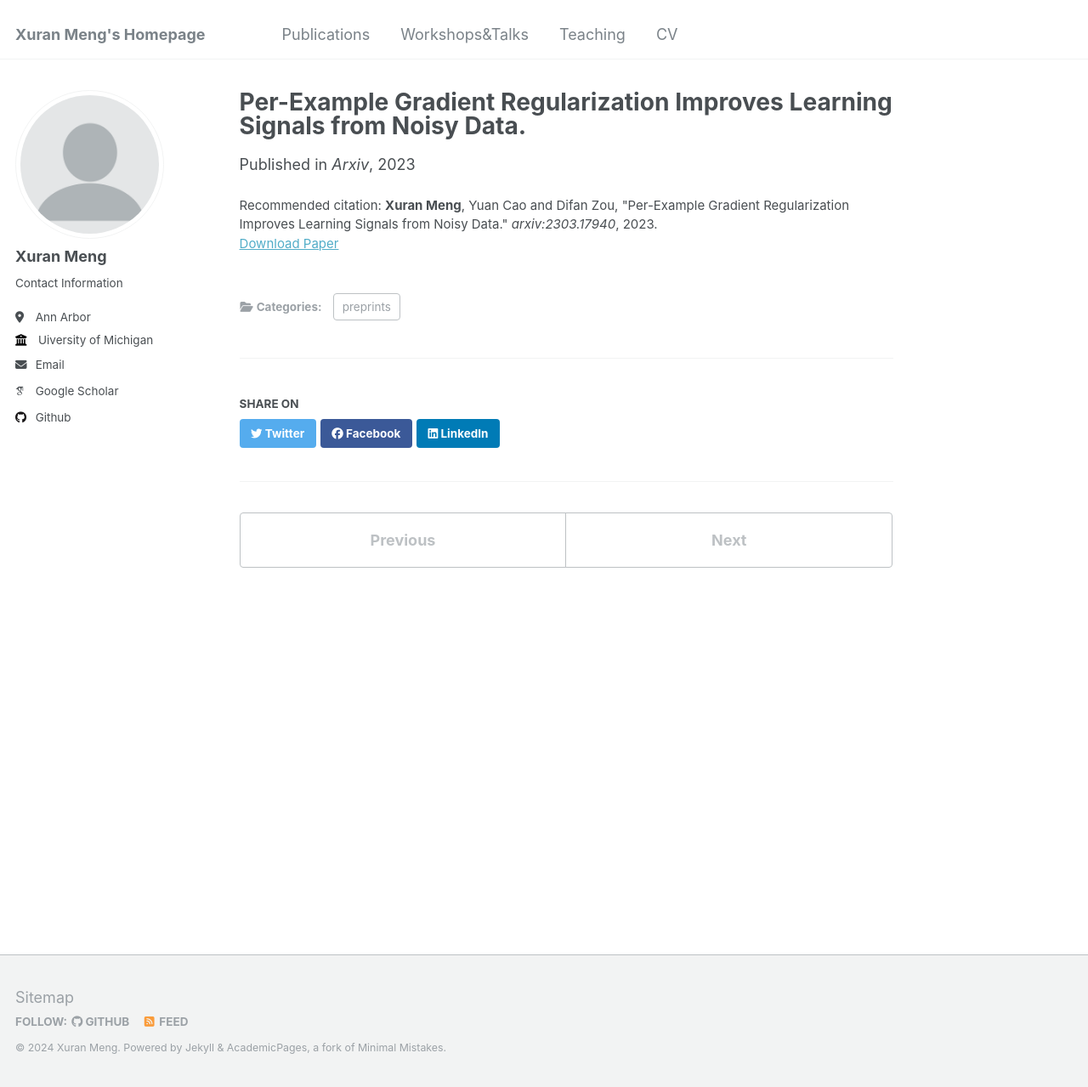
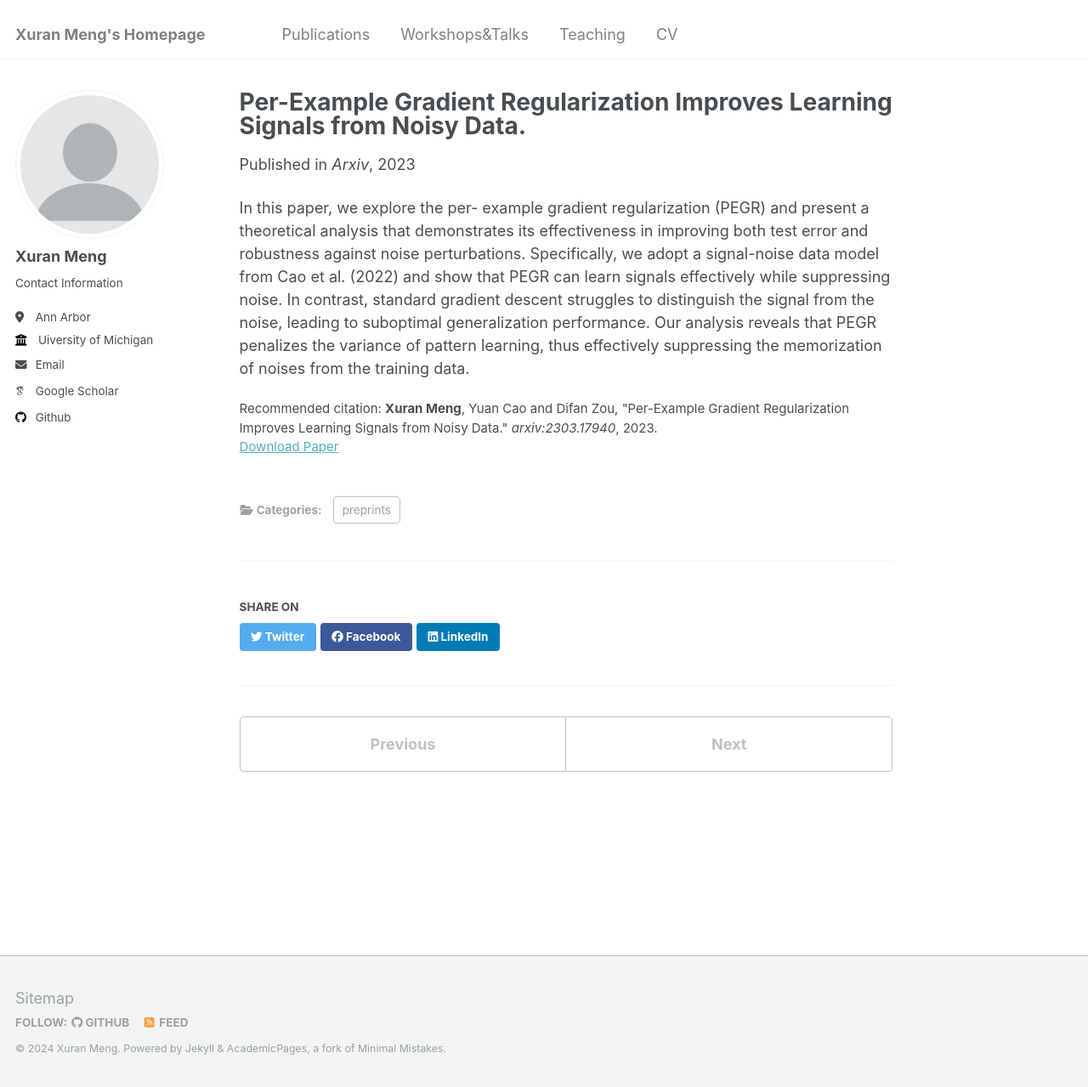
Before and after one commit to XuranMeng/XuranMeng.github.io, a Jekyll site: the page built from _publications/gradientdescent.md, in a window 1280 px wide and 1279 px high. Shown: the whole window at 85% size. Built offline with Jekyll 4.4.1, drawn with Linux system fonts in a browser that asks for light colours; some web fonts are replaced.

Commit message:
Update gradientdescent.md

```diff
--- a/_publications/gradientdescent.md
+++ b/_publications/gradientdescent.md
@@ -3,10 +3,11 @@ title: "Per-Example Gradient Regularization Improves Learning Signals from Noisy
 collection: publications
 category: preprints
 permalink: /publication/gradientdescent
-excerpt: 'In this paper, we explore the per- example gradient regularization (PEGR) and present a theoretical analysis that demonstrates its effectiveness in improving both test error and robustness against noise perturbations. Specifically, we adopt a signal-noise data model from Cao et al. (2022) and show that PEGR can learn signals effectively while suppressing noise. In contrast, standard gradient descent struggles to distinguish the signal from the noise, leading to suboptimal generalization performance. Our analysis reveals that PEGR penalizes the variance of pattern learning, thus effectively suppressing the memorization of noises from the training data.'
+excerpt: 'Submitted to Machine Learning'
 date: 2023-03-27
 venue: 'Arxiv'
 #slidesurl: 'http://academicpages.github.io/files/slides2.pdf'
 paperurl: 'https://arxiv.org/pdf/2303.17940'
 citation: '<b>Xuran Meng</b>, Yuan Cao and Difan Zou, &quot;Per-Example Gradient Regularization Improves Learning Signals from Noisy Data.&quot; <i>arxiv:2303.17940</i>, 2023.'
 ---
+In this paper, we explore the per- example gradient regularization (PEGR) and present a theoretical analysis that demonstrates its effectiveness in improving both test error and robustness against noise perturbations. Specifically, we adopt a signal-noise data model from Cao et al. (2022) and show that PEGR can learn signals effectively while suppressing noise. In contrast, standard gradient descent struggles to distinguish the signal from the noise, leading to suboptimal generalization performance. Our analysis reveals that PEGR penalizes the variance of pattern learning, thus effectively suppressing the memorization of noises from the training data.
```
